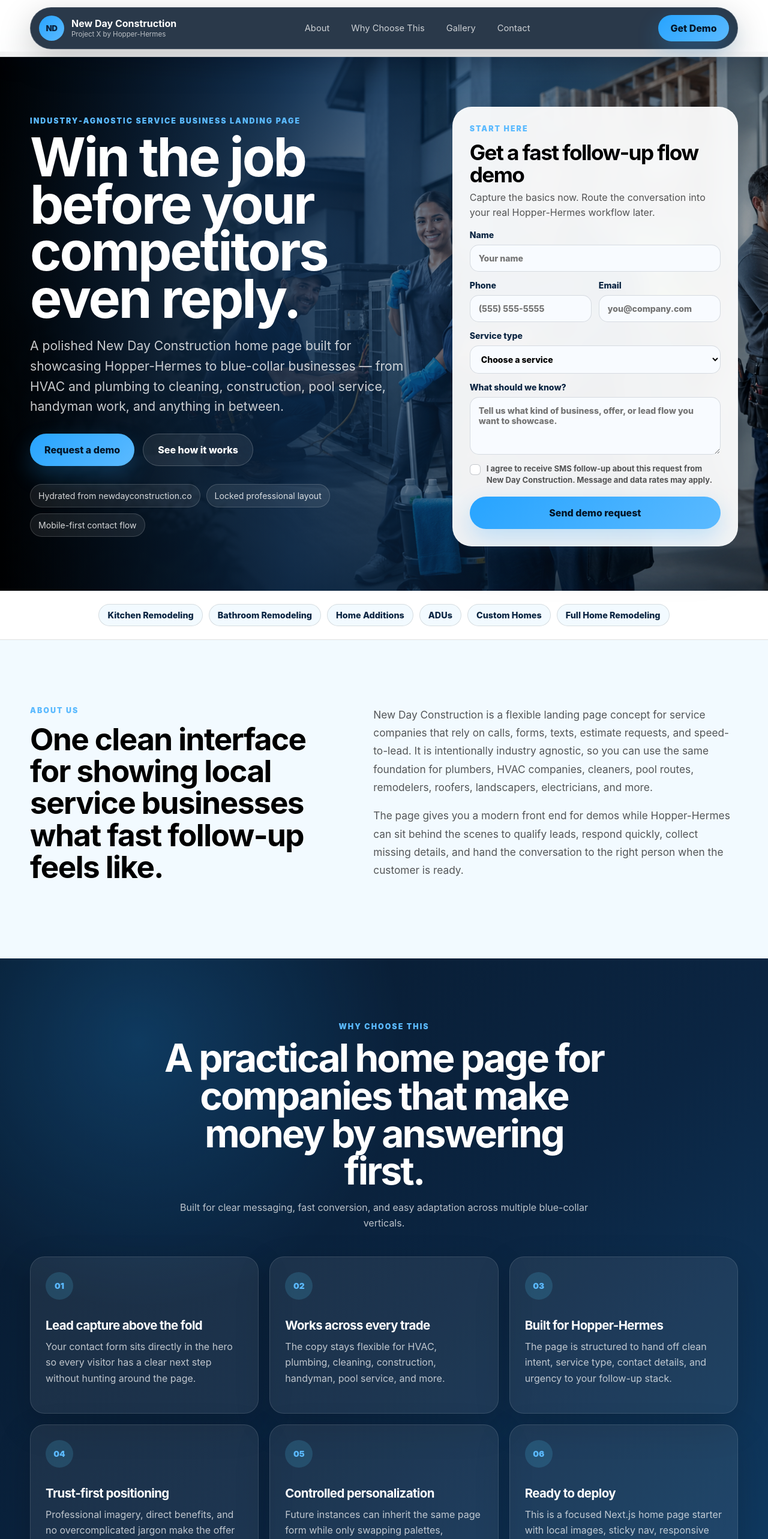
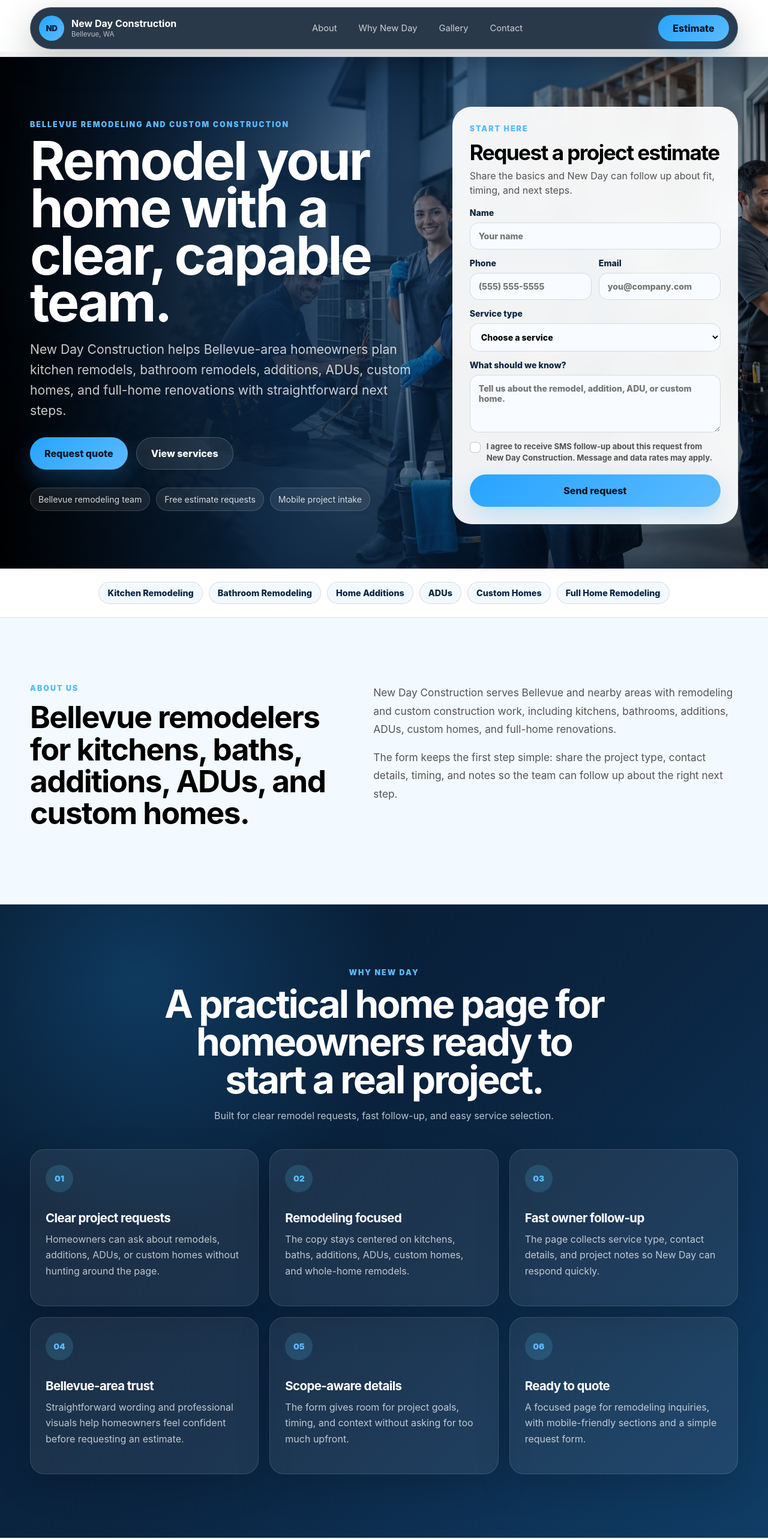
Before and after one commit to SoloRatRacer97/Hermes-Project-X-site, a Next.js app: page / in a window 1280 px wide. Shown: the top 2566 px of the page at 60% size. Built offline with nearby package versions, Linux system fonts and the light colour scheme.

Commit message:
chore: update New Day landing copy

```diff
--- a/app/layout.tsx
+++ b/app/layout.tsx
@@ -3,9 +3,9 @@ import { projectXConfig } from "./project-x-config";
 import "./globals.css";
 
 export const metadata: Metadata = {
-  title: `${projectXConfig.brand.name} | Blue-Collar Business Growth Landing Page`,
+  title: `${projectXConfig.brand.name} | Remodeling and Home Additions`,
   description:
-    "An industry-agnostic landing page for service businesses showcasing Hopper-Hermes speed-to-lead automation.",
+    "Bellevue remodeling, additions, ADUs, custom homes, and whole-home renovation requests.",
 };
 
 export default function RootLayout({
--- a/app/page.tsx
+++ b/app/page.tsx
@@ -52,34 +52,34 @@ const themeStyle: ThemeStyle = {
 
 const whyCards = [
   {
-    title: "Lead capture above the fold",
+    title: "Clear project requests",
     description:
-      "Your contact form sits directly in the hero so every visitor has a clear next step without hunting around the page.",
+      "Homeowners can ask about remodels, additions, ADUs, or custom homes without hunting around the page.",
   },
   {
-    title: "Works across every trade",
+    title: "Remodeling focused",
     description:
-      "The copy stays flexible for HVAC, plumbing, cleaning, construction, handyman, pool service, and more.",
+      "The copy stays centered on kitchens, baths, additions, ADUs, custom homes, and whole-home remodels.",
   },
   {
-    title: "Built for Hopper-Hermes",
+    title: "Fast owner follow-up",
     description:
-      "The page is structured to hand off clean intent, service type, contact details, and urgency to your follow-up stack.",
+      "The page collects service type, contact details, and project notes so New Day can respond quickly.",
   },
   {
-    title: "Trust-first positioning",
+    title: "Bellevue-area trust",
     description:
-      "Professional imagery, direct benefits, and no overcomplicated jargon make the offer easy for blue-collar owners to understand.",
+      "Straightforward wording and professional visuals help homeowners feel confident before requesting an estimate.",
   },
   {
-    title: "Controlled personalization",
+    title: "Scope-aware details",
     description:
-      "Future instances can inherit the same page form while only swapping palettes, professional photo sets, and service choices.",
+      "The form gives room for project goals, timing, and context without asking for too much upfront.",
   },
   {
-    title: "Ready to deploy",
+    title: "Ready to quote",
     description:
-      "This is a focused Next.js home page starter with local images, sticky nav, responsive CSS, and production-friendly structure.",
+      "A focused page for remodeling inquiries, with mobile-friendly sections and a simple request form.",
   },
 ];
 
@@ -171,9 +171,9 @@ function LeadForm({ id, className = "lead-card" }: { id: string; className?: str
     <form className={className} id={id} onSubmit={handleSubmit}>
       <div className="lead-card-header">
         <p className="eyebrow">Start here</p>
-        <h2>Get a fast follow-up flow demo</h2>
+        <h2>Request a project estimate</h2>
         <p>
-          Capture the basics now. Route the conversation into your real Hopper-Hermes workflow later.
+          Share the basics and New Day can follow up about fit, timing, and next steps.
         </p>
       </div>
 
@@ -238,7 +238,7 @@ function LeadForm({ id, className = "lead-card" }: { id: string; className?: str
         <textarea
           name="message"
           rows={4}
-          placeholder="Tell us what kind of business, offer, or lead flow you want to showcase."
+          placeholder="Tell us about the remodel, addition, ADU, or custom home."
           value={formState.message}
           onChange={(event) => updateField("message", event.target.value)}
         />
@@ -260,12 +260,12 @@ function LeadForm({ id, className = "lead-card" }: { id: string; className?: str
       </label>
 
       <button className="submit-button" type="submit" disabled={status === "submitting"}>
-        {status === "submitting" ? "Sending request..." : "Send demo request"}
+        {status === "submitting" ? "Sending request..." : "Send request"}
       </button>
 
       {status === "success" ? (
         <p className="form-success" role="status">
-          Thanks. Your request was captured and routed into the Project X follow-up flow.
+          Thanks. New Day Construction received your request and will follow up soon.
         </p>
       ) : null}
 
@@ -305,13 +305,13 @@ export default function Home() {
 
           <nav className="nav-links" aria-label="Page sections">
             <a className="mobile-hidden-nav" href="#about">About</a>
-            <a href="#why">Why Choose This</a>
+            <a href="#why">Why New Day</a>
             <a href="#gallery">Gallery</a>
             <a className="mobile-hidden-nav" href="#contact">Contact</a>
           </nav>
 
           <a className="nav-cta" href="#lead-form">
-            Get Demo
+            Estimate
           </a>
         </header>
       </div>
@@ -322,18 +322,18 @@ export default function Home() {
 
         <div className="hero-inner section-shell">
           <div className="hero-copy">
-            <p className="eyebrow">Industry-agnostic service business landing page</p>
-            <h1>Win the job before your competitors even reply.</h1>
+            <p className="eyebrow">Bellevue remodeling and custom construction</p>
+            <h1>Remodel your home with a clear, capable team.</h1>
             <p className="hero-subtitle">
-              A polished {brand.name} home page built for showcasing Hopper-Hermes to blue-collar businesses — from HVAC and plumbing to cleaning, construction, pool service, handyman work, and anything in between.
+              New Day Construction helps Bellevue-area homeowners plan kitchen remodels, bathroom remodels, additions, ADUs, custom homes, and full-home renovations with straightforward next steps.
             </p>
 
             <div className="hero-actions">
               <a className="primary-button" href="#lead-form">
-                Request a demo
+                Request quote
               </a>
               <a className="secondary-button" href="#why">
-                See how it works
+                View services
               </a>
             </div>
 
@@ -359,14 +359,14 @@ export default function Home() {
       <section className="section-shell split-section" id="about">
         <div>
           <p className="eyebrow">About us</p>
-          <h2>One clean interface for showing local service businesses what fast follow-up feels like.</h2>
+          <h2>Bellevue remodelers for kitchens, baths, additions, ADUs, and custom homes.</h2>
         </div>
         <div className="rich-copy">
           <p>
-            {brand.name} is a flexible landing page concept for service companies that rely on calls, forms, texts, estimate requests, and speed-to-lead. It is intentionally industry agnostic, so you can use the same foundation for plumbers, HVAC companies, cleaners, pool routes, remodelers, roofers, landscapers, electricians, and more.
+            New Day Construction serves Bellevue and nearby areas with remodeling and custom construction work, including kitchens, bathrooms, additions, ADUs, custom homes, and full-home renovations.
           </p>
           <p>
-            The page gives you a modern front end for demos while Hopper-Hermes can sit behind the scenes to qualify leads, respond quickly, collect missing details, and hand the conversation to the right person when the customer is ready.
+            The form keeps the first step simple: share the project type, contact details, timing, and notes so the team can follow up about the right next step.
           </p>
         </div>
       </section>
@@ -374,10 +374,10 @@ export default function Home() {
       <section className="why-section" id="why">
         <div className="section-shell">
           <div className="section-heading centered">
-            <p className="eyebrow">Why choose this</p>
-            <h2>A practical home page for companies that make money by answering first.</h2>
+            <p className="eyebrow">Why New Day</p>
+            <h2>A practical home page for homeowners ready to start a real project.</h2>
             <p>
-              Built for clear messaging, fast conversion, and easy adaptation across multiple blue-collar verticals.
+              Built for clear remodel requests, fast follow-up, and easy service selection.
             </p>
           </div>
 
@@ -395,10 +395,10 @@ export default function Home() {
 
       <section className="section-shell carousel-section" id="gallery">
         <div className="section-heading">
-          <p className="eyebrow">Blue-collar image carousel</p>
-          <h2>Built to feel familiar to every trade.</h2>
+          <p className="eyebrow">Project gallery</p>
+          <h2>Built around New Day's core services.</h2>
           <p>
-            Keep the same polished visual system across instances, then swap in client-specific crews or approved professional trade photography when available.
+            Browse the same service focus New Day shows on its site, from remodeling and additions to ADUs and custom homes.
           </p>
         </div>
 
@@ -442,9 +442,9 @@ export default function Home() {
         <div className="section-shell contact-grid">
           <div>
             <p className="eyebrow">Contact</p>
-            <h2>Ready to plug this into your {brand.name} demo flow?</h2>
+            <h2>Ready to talk through your New Day project?</h2>
             <p>
-              Use the form to capture the demo request, then connect it to your CRM, webhook, or Hopper-Hermes intake flow when you are ready.
+              Use the form to share your project type, timing, and contact details so the team can follow up.
             </p>
           </div>
 
--- a/app/project-x-config.ts
+++ b/app/project-x-config.ts
@@ -76,8 +76,8 @@ export const projectXConfig = {
   brand: {
     name: "New Day Construction",
     mark: "ND",
-    poweredBy: "Project X by Hopper-Hermes",
-    footerDescription: "Fast follow-up interface powered by Hopper-Hermes.",
+    poweredBy: "Bellevue, WA",
+    footerDescription: "Bellevue remodels, additions, ADUs, custom homes.",
   },
   theme: createProjectXTheme({
     primary: "#27a4ff",
@@ -92,32 +92,32 @@ export const projectXConfig = {
     contact: "/images/service-handshake.png",
     carousel: [
       {
-        "eyebrow": "HVAC + Plumbing",
-        "title": "Emergency jobs, tune-ups, installs, and repair requests.",
-        "description": "Show prospects that your business is responsive, professional, and ready to book the job before they call the next company.",
+        "eyebrow": "Kitchens",
+        "title": "Custom cabinetry, counters, fixtures, and layouts.",
+        "description": "Plan a kitchen update with professional craftsmanship, practical layouts, and clear next steps.",
         "image": "/images/hvac-plumbing.png",
-        "alt": "HVAC and plumbing technicians working in a clean residential service setting"
+        "alt": "Kitchen remodeling work in a clean residential setting"
       },
       {
-        "eyebrow": "Cleaning + Pool Service",
-        "title": "Recurring routes, one-time cleans, and seasonal service work.",
-        "description": "A flexible visual system that fits home services, commercial maintenance, and route-based local operators.",
+        "eyebrow": "Bathrooms",
+        "title": "Modern fixtures, tile work, finishes, and efficient layouts.",
+        "description": "Create a cleaner, more comfortable bathroom with New Day's design and installation team.",
         "image": "/images/cleaning-pool.png",
-        "alt": "Cleaning professionals and a pool technician performing service work"
+        "alt": "Bathroom remodeling materials and clean finish details"
       },
       {
-        "eyebrow": "Construction + Handyman",
-        "title": "Bigger projects still start with a simple lead capture.",
-        "description": "Position your company as organized and trustworthy from the first page view through the first booked estimate.",
+        "eyebrow": "Additions + ADUs",
+        "title": "More space for family, rental income, or daily living.",
+        "description": "Add usable square footage with home additions or accessory dwelling units designed around your goals.",
         "image": "/images/construction-handyman.png",
-        "alt": "Construction and handyman professionals collaborating over project plans"
+        "alt": "Construction professionals reviewing addition and ADU plans"
       },
       {
-        "eyebrow": "Customer Experience",
-        "title": "A better first impression at the exact moment intent is highest.",
-        "description": "Use the landing page as the front door for Project X, then let Hopper-Hermes handle fast follow-up and qualification.",
+        "eyebrow": "Custom Homes",
+        "title": "Custom builds and full-home remodels from start to finish.",
+        "description": "From ground-up homes to whole-home renovations, New Day keeps the request process simple and organized.",
         "image": "/images/service-handshake.png",
-        "alt": "Friendly service professional shaking hands with a homeowner at the door"
+        "alt": "Home construction planning and homeowner consultation"
       }
     ] satisfies readonly ProjectXCarouselItem[],
   },
@@ -130,8 +130,8 @@ export const projectXConfig = {
     "Full Home Remodeling"
   ],
   proofPoints: [
-    "Hydrated from newdayconstruction.co",
-    "Locked professional layout",
-    "Mobile-first contact flow",
+    "Bellevue remodeling team",
+    "Free estimate requests",
+    "Mobile project intake",
   ],
 } as const;
```
Also changed, not shown: .deploy-landing.json.
